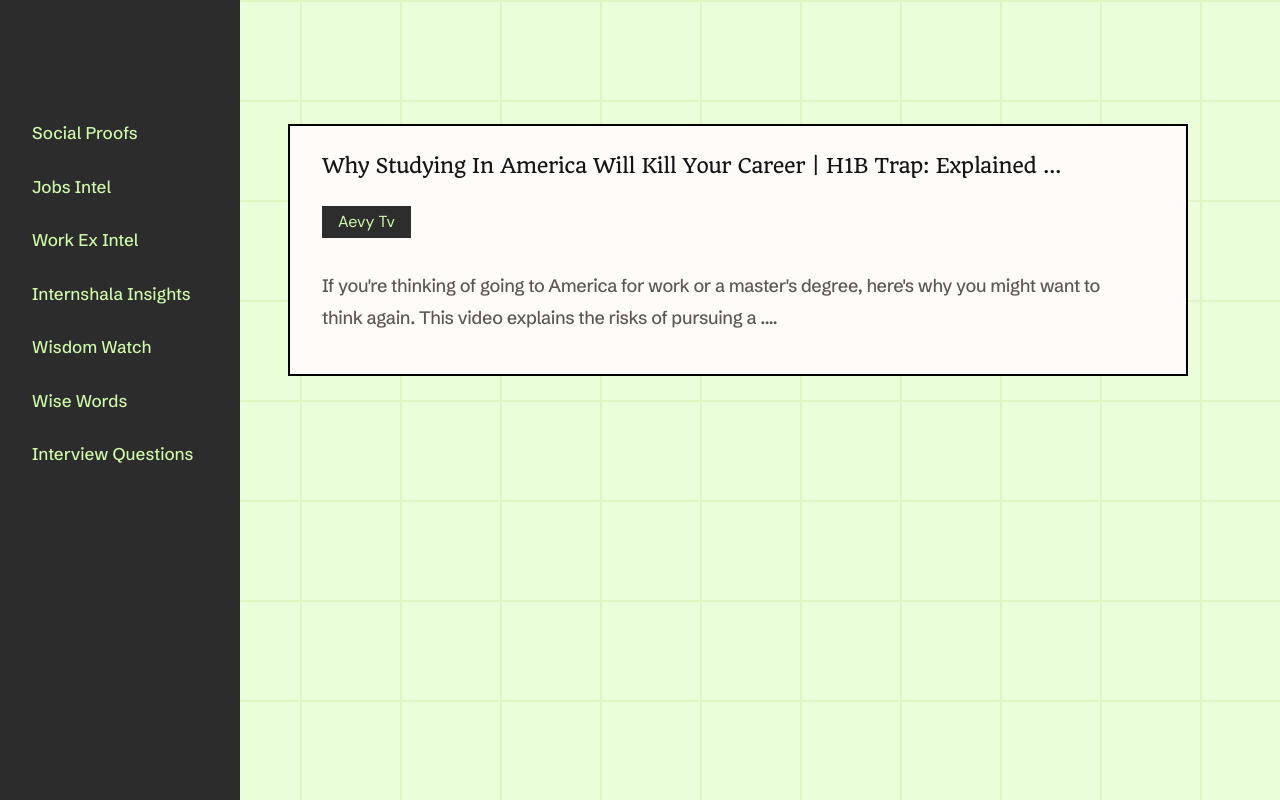
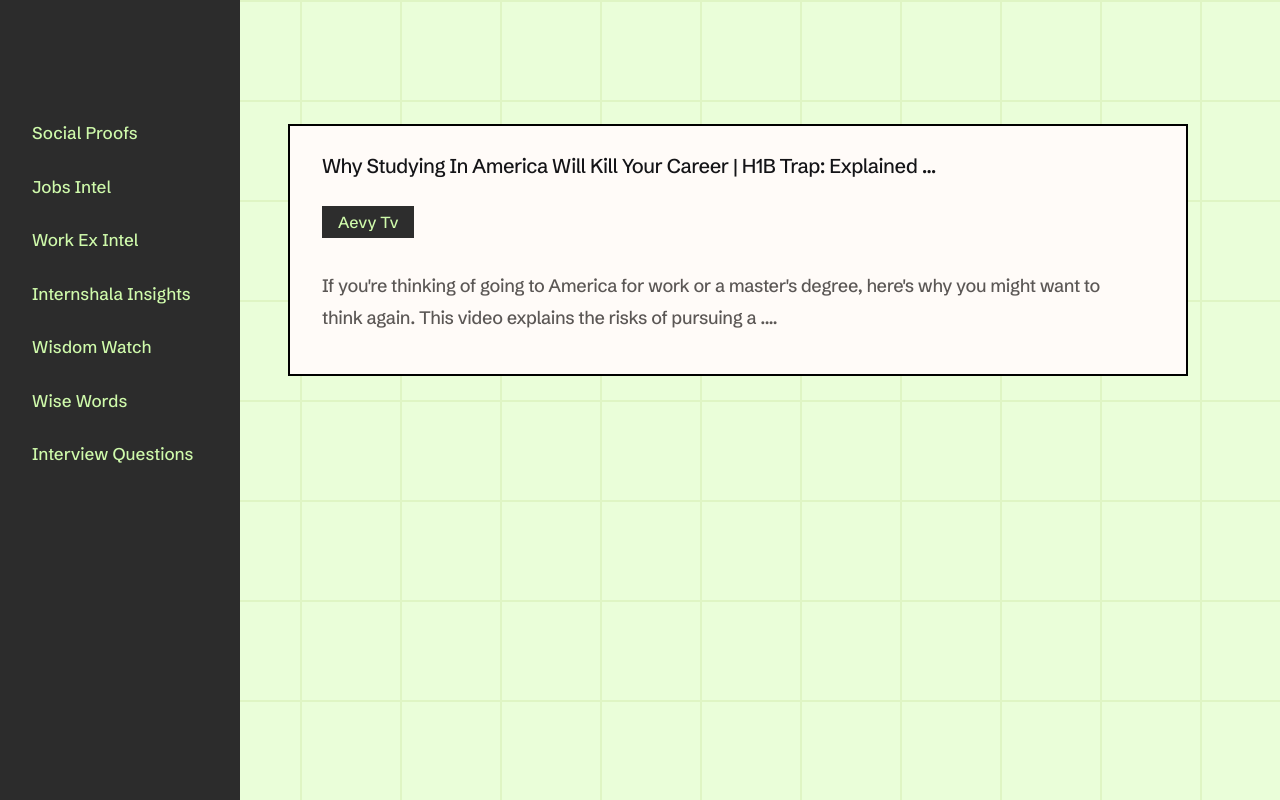
Before and after one commit to internquest/careersense-new, a Next.js app: page /datapage in a window 1280 px wide. Built offline with nearby package versions, Linux system fonts and the light colour scheme.

Commit message:
set fonts errors

```diff
--- a/app/datapage/page.tsx
+++ b/app/datapage/page.tsx
@@ -1,9 +1,9 @@
 import React from 'react'
-import { DMSansReg, ProductSansMed, QuandoRegular, SchibstedGroteskMedium } from '../fonts/fonts'
+import { SchibstedGroteskMedium } from '../fonts/fonts'
 
 const page = () => {
     return (
-        <div className={`${DMSansReg.className}  `}>
+        <div className={`${SchibstedGroteskMedium.className}  `}>
             <div className='font-black text-[50px] h-[100px]  bg-inherit'></div>
             <div className='flex bg-inherit'>
                 {/* <div className=' w-[200px] bg-inherit z-[1] '></div> */}
@@ -13,7 +13,7 @@ const page = () => {
                             <ul className='my-[-1.5rem] mx-0'>
                                 <li className='relative border-2 border-solid  max-w-[1280px] min-w-[900px] bg-[#FFFBF8] border-black  my-[1.5rem] mx-0 '>
                                     <div className='flex-grow-0  flex-shrink-0 basis-auto   px-[2rem] py-[1.5rem]  p-[.75rem]  '>
-                                        <h2 className={`${QuandoRegular.className} text-start leading-[2rem] font-normal text-[#141417] text-[1.25rem] tracking-tight w-[754px]`}>Why Studying In America Will Kill Your Career | H1B Trap: Explained ...</h2>
+                                        <h2 className={` text-start leading-[2rem] font-normal text-[#141417] text-[1.25rem] tracking-tight w-[754px]`}>Why Studying In America Will Kill Your Career | H1B Trap: Explained ...</h2>
                                     </div>
                                     <div className='mx-auto  h-full   px-[2rem] pb-[1.5rem]'>
                                         <div className=''>
--- a/app/interview-questions/page.jsx
+++ b/app/interview-questions/page.jsx
@@ -1,5 +1,5 @@
 import React from 'react'
-import { DMSansReg, QuandoRegular, SchibstedGroteskMedium, SchibstedGroteskregular } from '../fonts/fonts'
+import { SchibstedGroteskMedium, SchibstedGroteskregular } from '../fonts/fonts'
 import Link from 'next/link'
 import amazon from '@/public/interviewqstns/Amazon 1.png'
 import google from '@/public/interviewqstns/Google 1.png'
@@ -7,7 +7,7 @@ import meta from '@/public/interviewqstns/Meta 1.png'
 import Image from 'next/image'
 const page = () => {
     return (
-        <div className={`${DMSansReg.className}  mx-auto`}>
+        <div className={`font-schibstereg  mx-auto`}>
             <div className='font-black text-[50px] h-[100px]  bg-inherit'></div>
             <div className='flex bg-inherit'>
                 {/* <div className=' w-[200px] bg-inherit z-[1] '></div> */}
--- a/app/jobintel/page.tsx
+++ b/app/jobintel/page.tsx
@@ -1,5 +1,5 @@
 import React from 'react'
-import { DMSansReg, ProductSansMed, ProductSansReg, QuandoRegular, SchibstedGroteskMedium } from '@/app/fonts/fonts'
+import { SchibstedGroteskMedium } from '@/app/fonts/fonts'
 
 const page = () => {
     const cards = [
--- a/app/layout.tsx
+++ b/app/layout.tsx
@@ -4,28 +4,22 @@ import "./globals.css";
 import Sidebar from '@/components/Sidebar'
 import localFont from "next/font/local";
 
-const inter = Inter({ subsets: ["latin"] });
-const QuandoRegular = localFont({
-  src: "./fonts/Quando-Regular.ttf",
-  variable: "--font-QuandoRegular",
-});
+// const inter = Inter({ subsets: ["latin"] });
+
 
 export const metadata: Metadata = {
   title: "Create Next App",
   description: "Generated by create next app",
 };
-export const SchibstedGroteskMedium = localFont({
+const SchibstedGroteskMedium = localFont({
   src: "./fonts/SchibstedGrotesk-Medium.ttf",
   variable: "--font-SchibstedGroteskMedium",
 });
-export const SchibstedGroteskregular = localFont({
+const SchibstedGroteskregular = localFont({
   src: "./fonts/SchibstedGrotesk-Regular.ttf",
   variable: "--font-SchibstedGroteskregular",
 });
-const DMSansReg = localFont({
-  src: "./fonts/DMSans-Regular.ttf",
-  variable: "--font-DMSansReg",
-});
+
 
 export default function RootLayout({
   children,
@@ -33,7 +27,7 @@ export default function RootLayout({
   children: React.ReactNode;
 }>) {
   return (
-    <html lang="en" className={`${QuandoRegular.variable} ${SchibstedGroteskregular.variable} ${SchibstedGroteskMedium.variable} ${DMSansReg.variable}`}>
+    <html lang="en" className={` ${SchibstedGroteskregular.variable} ${SchibstedGroteskMedium.variable} `}>
       <body >
 
         <div className="flex   ">
--- a/app/social-proofs/[slug]/page.tsx
+++ b/app/social-proofs/[slug]/page.tsx
@@ -1,6 +1,6 @@
 
 export const revalidate = 0
-import { DMSansReg, ProductSansReg, QuandoRegular, SchibstedGroteskMedium } from '../../fonts/fonts'
+
 import parse from 'html-react-parser'
 import Comment from '@/components/Comment';
 import { FullPost } from '@/lib/types';
@@ -35,7 +35,7 @@ const page = async ({ params }: { params: Promise<{ slug: string }> }) => {
 
 
     return (
-        <div className={`${DMSansReg.className} overflow-hidden  mx-auto `}>
+        <div className={`font-schibstedmed overflow-hidden  mx-auto `}>
             <div className='font-black text-[50px] h-[100px]  bg-inherit'></div>
             <div className='flex bg-inherit'>
                 {/* <div className=' w-[200px] bg-inherit z-[1] '></div> */}
--- a/app/social-proofs/page.tsx
+++ b/app/social-proofs/page.tsx
@@ -1,6 +1,6 @@
 export const revalidate = 0
 import React from 'react'
-import { DMSansReg, ProductSansReg, QuandoRegular, SchibstedGroteskMedium, SchibstedGroteskregular } from '../fonts/fonts'
+import { SchibstedGroteskregular } from '../fonts/fonts'
 import Image from 'next/image'
 import Link from 'next/link'
 import { PostgrestError } from '@supabase/supabase-js'
@@ -30,7 +30,7 @@ const page = async () => {
         return <div>Error loading posts</div>;
     }
     return (
-        <div className={`${DMSansReg.className}  mx-auto`}>
+        <div className={`${SchibstedGroteskregular.className}  mx-auto`}>
             <div className='font-black text-[50px] h-[100px]  bg-inherit'></div>
             <div className='flex bg-inherit'>
                 {/* <div className=' w-[200px] bg-inherit z-[1] '></div> */}
--- a/app/workintel/page.tsx
+++ b/app/workintel/page.tsx
@@ -1,9 +1,9 @@
 import React from 'react'
-import { DMSansMed, DMSansReg, QuandoRegular, SchibstedGroteskregular } from '../fonts/fonts'
+import { SchibstedGroteskregular } from '../fonts/fonts'
 
 const page = () => {
     return (
-        <div className={`${DMSansReg.className} mx-auto `}>
+        <div className={`${SchibstedGroteskregular.className} mx-auto `}>
             <div className='font-black text-[50px] h-[100px]  bg-inherit'></div>
             <div className='flex bg-inherit'>
                 {/* <div className=' w-[200px] bg-inherit z-[1] '></div> */}
```
